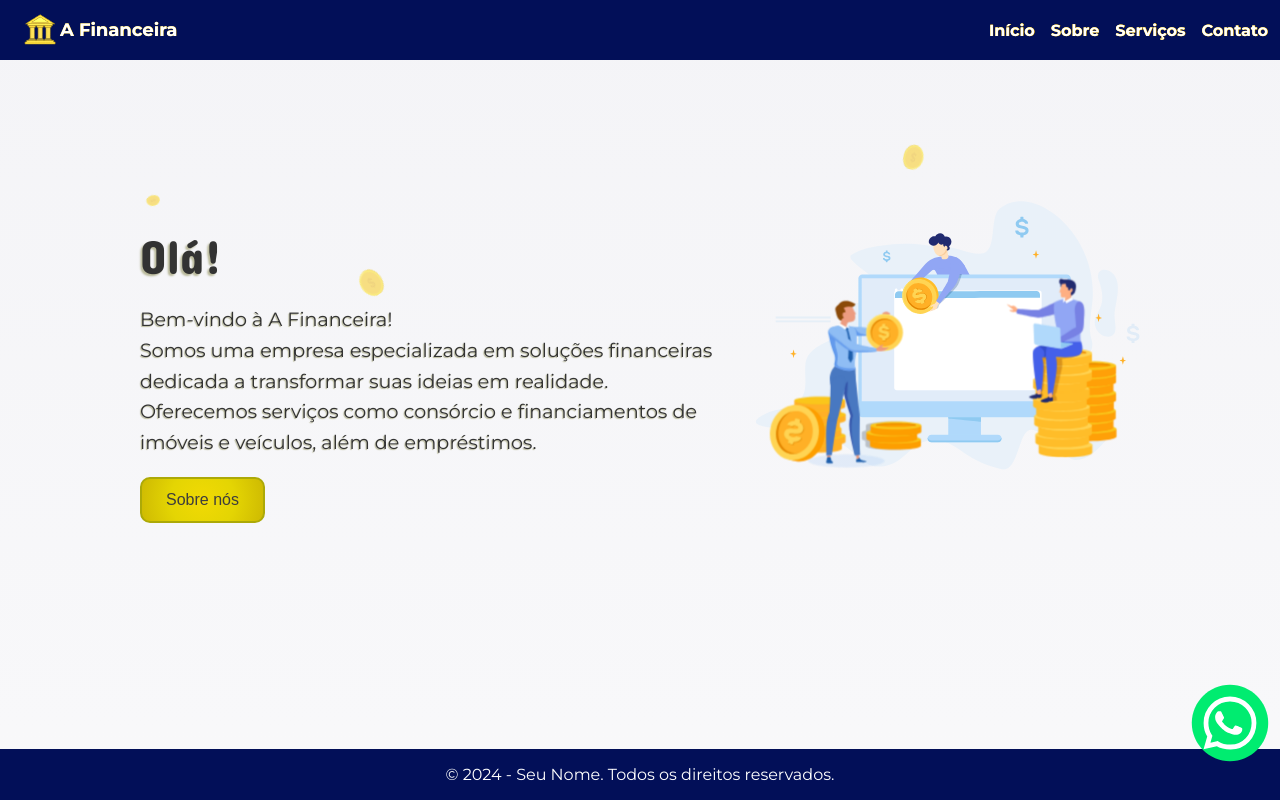
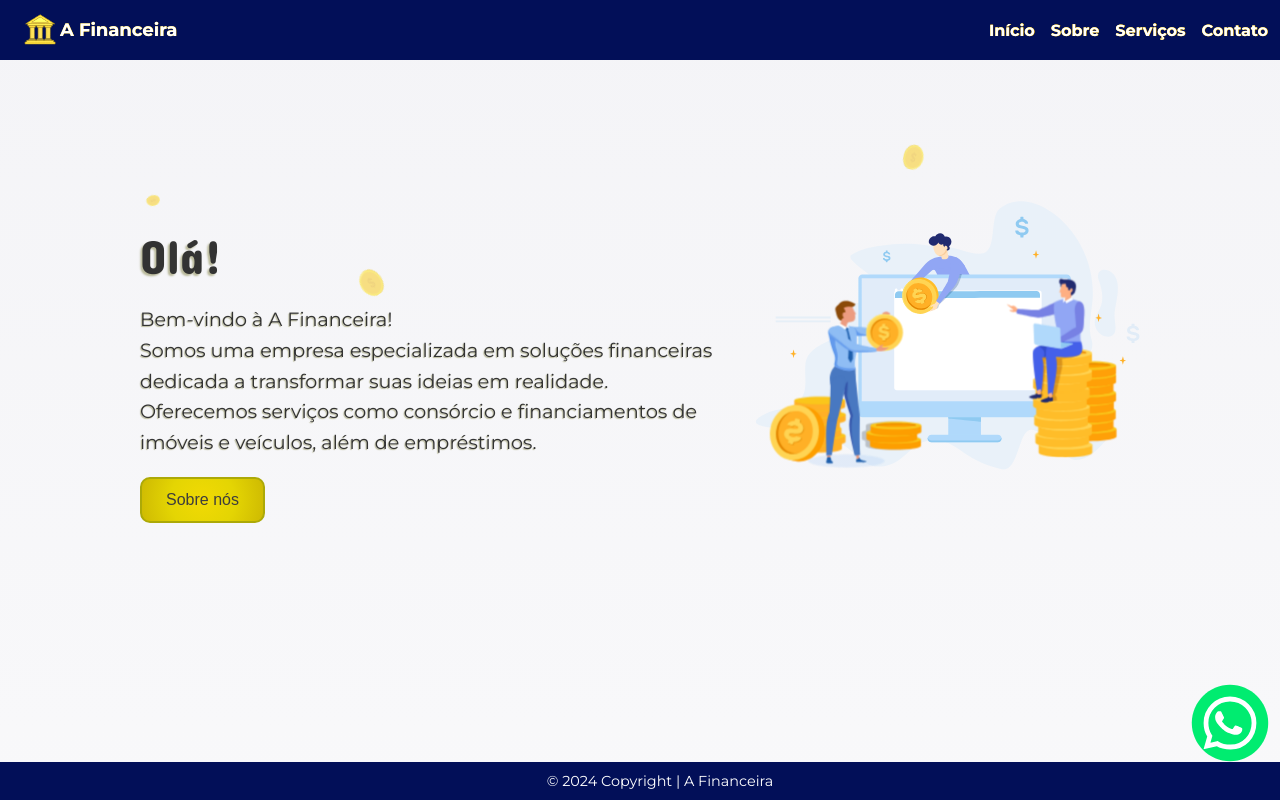
Before and after one commit to TNthiagonet/aFinanceira, a React (Vite) app: page / in a window 1280 px wide. Shown: the top 800 px of the page. Built offline with nearby package versions, Linux system fonts and the light colour scheme.

Commit message:
subindo primeiro visual04

```diff
--- a/src/components/Footer/Footer.css
+++ b/src/components/Footer/Footer.css
@@ -1,16 +1,42 @@
 /* Arquivo: src/components/Footer/Footer.css */
 
 .footer {
-  background-color: #020f58;
-  color: #fff;
+  background-color: #020f58; /* Cor de fundo do rodapé */
+  color: #fff; /* Cor do texto */
   text-align: center;
-  padding: 10px 2;
+  padding: 10px 20px; /* Ajustado o padding */
   position: fixed;
   bottom: -50px; /* Inicialmente fora da tela */
   width: 100%;
   transition: bottom 0.3s ease; /* Transição suave para animar o aparecimento */
+  font-size: 0.9rem; /* Ajustado o tamanho da fonte */
 }
 
 .footer.visible {
   bottom: 0; /* Mostra o footer quando chegar ao fim da página */
 }
+
+.footer p {
+  margin: 0; /* Remove a margem padrão */
+}
+
+.footer a {
+  color: #fff; /* Cor do link */
+  text-decoration: none; /* Remove o sublinhado */
+}
+
+.footer a:hover {
+  text-decoration: underline; /* Sublinha o link ao passar o mouse */
+}
+
+.footer .a-financeira {
+  font-weight: bold; /* Destaca o texto */
+}
+
+.footer .developer {
+  font-weight: normal; /* Define o peso da fonte para o link do desenvolvedor */
+}
+
+.footer .developer:hover {
+  color: #ccc; /* Cor do link ao passar o mouse */
+}
--- a/src/components/Footer/Footer.tsx
+++ b/src/components/Footer/Footer.tsx
@@ -18,10 +18,13 @@ const Footer: React.FC = () => {
     };
   }, []);
 
+  // Definir a constante currentYear
+  const currentYear = new Date().getFullYear();
+
   return (
     <footer className={`footer ${isVisible ? 'visible' : ''}`}>
       <div className="container">
-        <p>&copy; 2024 - Seu Nome. Todos os direitos reservados.</p>
+        <p>&copy; {currentYear} <a className="A Financeira">Copyright | </a>A Financeira <a href="https://thiagonet.com" className="developer"></a></p>
       </div>
     </footer>
   );
```
